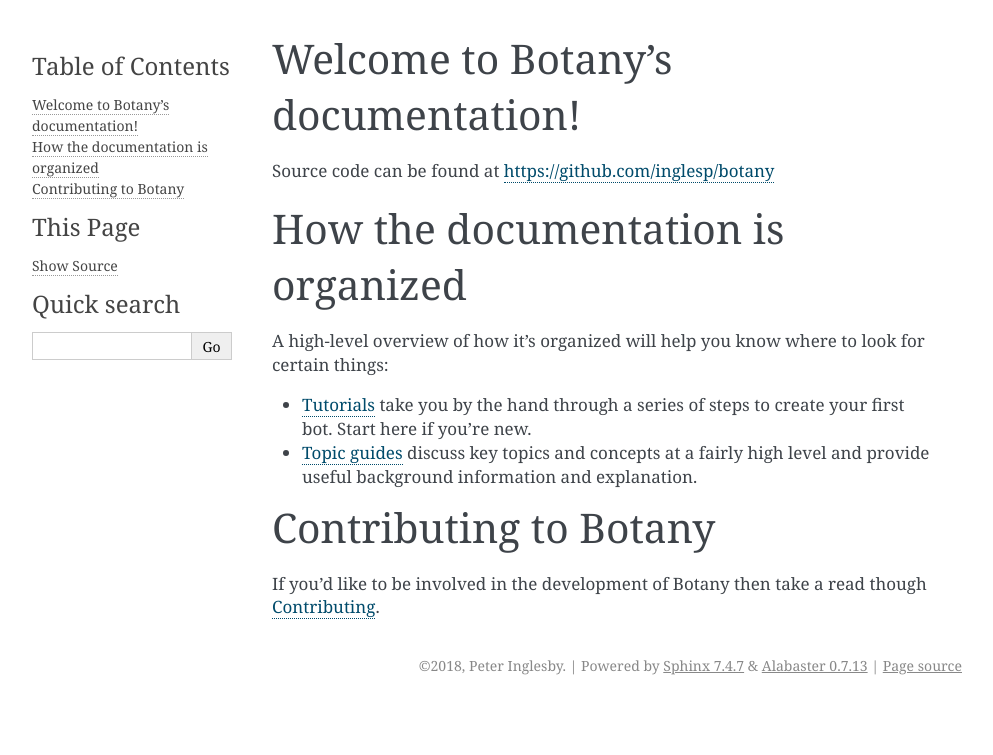
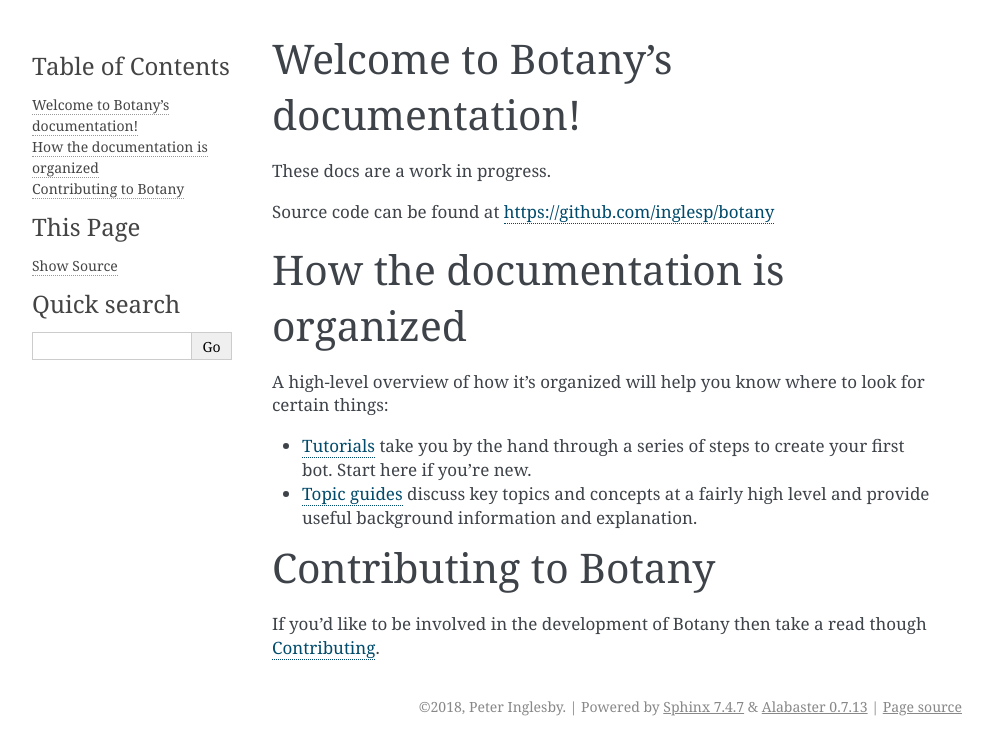
Before and after one commit to inglesp/botany, a Sphinx documentation site: the page built from docs/index.rst, in a window 1280 px wide. Shown: the top 755 px of the page, without its empty margins (148-1141 px from the left). Built offline with Sphinx 7.4.7, drawn with Linux system fonts in a browser that asks for light colours.

Commit message:
Add warning about being a WIP

```diff
--- a/docs/index.rst
+++ b/docs/index.rst
@@ -5,6 +5,8 @@
 
 Welcome to Botany's documentation!
 ==================================
+
+These docs are a work in progress.
 
 Source code can be found at https://github.com/inglesp/botany
 
```
